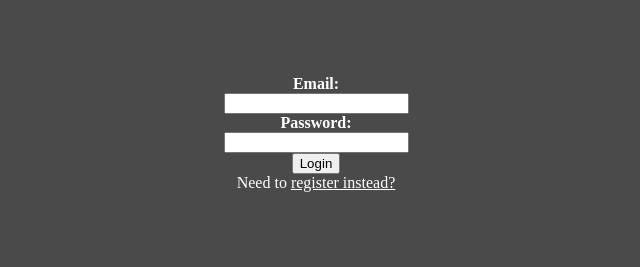
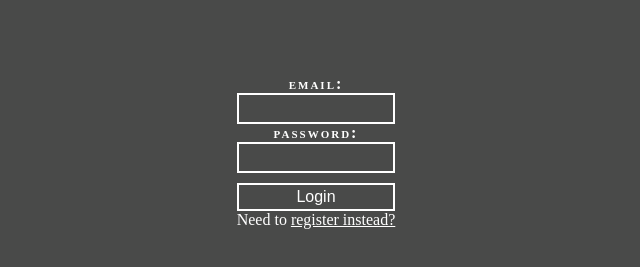
Before and after one commit to mPemba/groupProject, a website: page public/index.html in a window 1280 px wide. Shown: the part 275-542 px from the top of the page, without its empty margins (324-964 px from the left). Drawn offline with nearby package versions, Linux system fonts and the light colour scheme; some packages are replaced by stand-ins of ours.

Commit message:
some light styles on login∆∆∆

```diff
--- a/public/index.html
+++ b/public/index.html
@@ -3,6 +3,7 @@
 	<head>
 		<title>groupProject</title>
 		<link rel="stylesheet" type="text/css" href="style.css">
+		<link rel="stylesheet" type="text/css" href="styleTwo.css">
 		<link href='http://fonts.googleapis.com/css?family=Pathway+Gothic+One' rel='stylesheet' type='text/css'>
 		<link href='http://fonts.googleapis.com/css?family=Syncopate' rel='stylesheet' type='text/css'>
 	</head>
--- /dev/null
+++ b/public/styleTwo.css
@@ -0,0 +1,52 @@
+.login-email-label {
+	font-family: "Didot";
+	text-rendering: optimize-legibility;
+	font-kerning: normal;
+	letter-spacing: 2px;
+	font-variant: small-caps;
+}
+.login-email-input {
+	border: 2px solid #fff;
+	background: none;
+	height: 25px;
+	width: 150px;
+	font-family: sans-serif;
+	font-size: 1rem;
+	color: #fff;
+	text-align: center;
+}
+.login-email-input:hover {
+	background: url(http://www.foodsafetymagazine.com/fsm/cache/file/25BB44A2-A8D1-47B5-BB5849218F6D6E9F.jpg);
+	background-position: left;
+	color: black;
+	text-shadow: 1px 3px white;
+	font-weight: bold;
+}
+.login-password-label {
+	font-family: "Didot";
+	text-rendering: optimize-legibility;
+	font-kerning: normal;
+	letter-spacing: 2px;
+	font-variant: small-caps;
+}
+.login-password-input {
+	border: 2px solid #fff;
+	background: none;
+	height: 25px;
+	width: 150px;
+	font-family: sans-serif;
+	font-size: 1rem;
+	color: #fff;
+	text-align: center;
+}
+.login-btn {
+	margin-top: 10px;
+	border: 2px solid #fff;
+	background: none;
+	height: 28px;
+	width: 158px;
+	font-family: sans-serif;
+	font-size: 1rem;
+	color: #fff;
+	text-align: center;
+}
--- a/public/views/login-view.html
+++ b/public/views/login-view.html
@@ -2,17 +2,17 @@
 
 	<div class='title'><strong>RESTORE</strong></div>
 	<div class='subtitle'>Restaurant Finder</div>
-	<div><strong>Email:</strong></div>
-	<div><input type="text" ng-model="email" /></div>
-	<div><strong>Password:</strong></div>
-	<div><input type="password" ng-model="password" /></div>
+	<div><strong class="login-email-label">email:</strong></div>
+	<div><input class="login-email-input" type="text" ng-model="email" /></div>
+	<div><strong class="login-password-label">password:</strong></div>
+	<div><input class="login-password-input" type="password" ng-model="password" /></div>
 
 	<div ng-if="state == 'register'">
-		<button ng-click="clickRegister()">Register</button>
+		<button class="login-btn" ng-click="clickRegister()">Register</button>
 		<div>Need to <a ng-click=changeState('login') class='login'>login instead?</a></div>
 	</div>
 	<div ng-if="state == 'login'">
-		<button ng-click="clickLogin()">Login</button>
+		<button class="login-btn" ng-click="clickLogin()">Login</button>
 		<div>Need to <a ng-click="changeState('register')" class='register'>register instead?</a></div>
 	</div>
 	<!-- <div ng-if="loginError">
```
